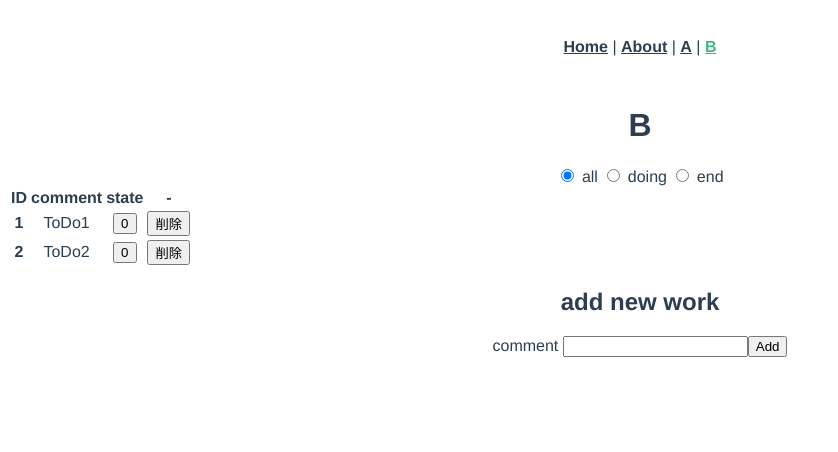
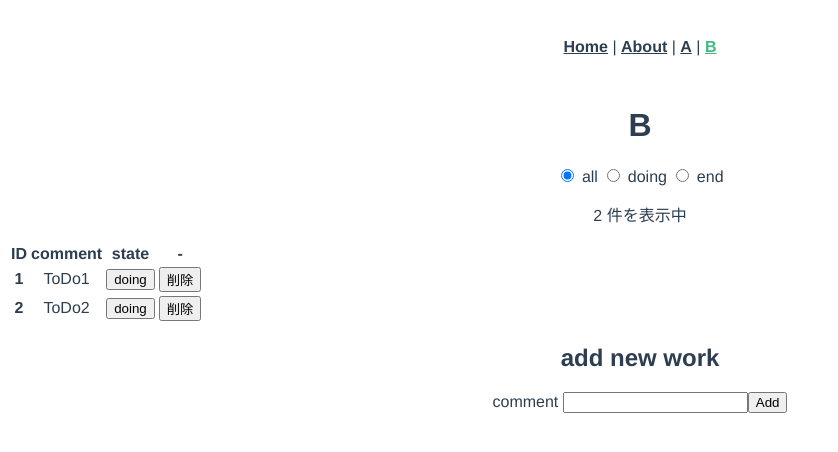
Before and after one commit to fg51/vue-typescript-example, a Vue app in the folder sample/: page /b in a window 1280 px wide. Shown: the top 452 px of the page, without its empty margins (0-838 px from the left). Built offline with nearby package versions, Linux system fonts and the light colour scheme.

Commit message:
add state's name

```diff
--- a/sample/src/views/B.vue
+++ b/sample/src/views/B.vue
@@ -9,6 +9,7 @@
       {{ label.label }}
     </input>
   </label>
+  <p>{{ computedTodos.length }} 件を表示中</p>
 
   <table>
     <thead>
@@ -25,7 +26,7 @@
         <td>{{ item.comment }}</td>
         <td class="state">
           <button v-on:click="doChangeState(item)">
-            {{ item.state }}
+            {{ labels[item.state] }}
           </button>
         </td>
         <td class="button">
@@ -102,5 +103,11 @@ export default class ViewB extends Vue {
       return this.current < 0 ? true : this.current === el.state;
     }, this);
   }
+
+  get labels() {
+    return this.options.reduce((a, b) => {
+      return Object.assign(a, {[b.value]: b.label});
+    }, {});
+  }
 }
 </script>
```
